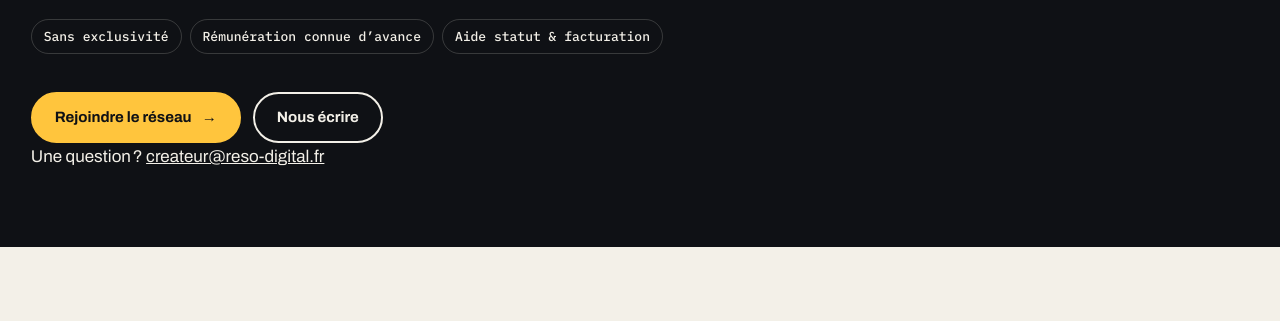
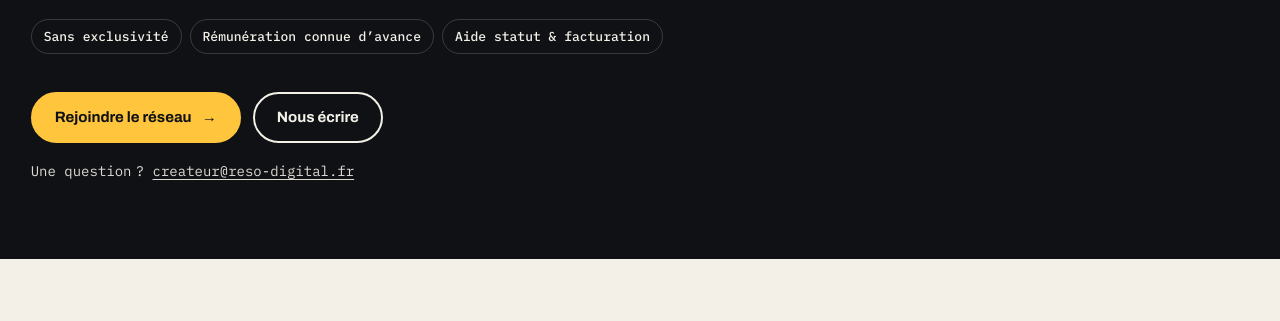
Before and after one commit to gwen-reso/reso-site, a plain HTML site: page createurs.html in a window 1280 px wide. Shown: the part 427-748 px from the top of the page. Drawn offline with Linux system fonts and the light colour scheme.

Commit message:
Styles : contact créateurs

```diff
--- a/assets/style.css
+++ b/assets/style.css
@@ -1067,3 +1067,8 @@ a.cas-lev:hover{background:var(--ambre)}
 .reseau-chiffre .reseau-modele{font:400 13px/1.6 var(--mono);opacity:.8}
 .reseau-chiffre .reseau-modele b{display:inline;font:inherit;color:var(--ambre);letter-spacing:0}
 @media (max-width:900px){.reseau-grid{grid-template-columns:1fr;align-items:start;row-gap:44px}}
+
+/* contact créateur·ice·s (18/11) */
+.contact-createurs{margin:18px 0 0;font:400 14px/1.5 var(--mono);opacity:.9}
+.contact-createurs a,.faq-contact a{color:inherit;text-decoration:underline;text-underline-offset:3px}
+.faq-contact{margin:20px 0 0;font:400 15px/1.55 var(--text);max-width:22em}
```
